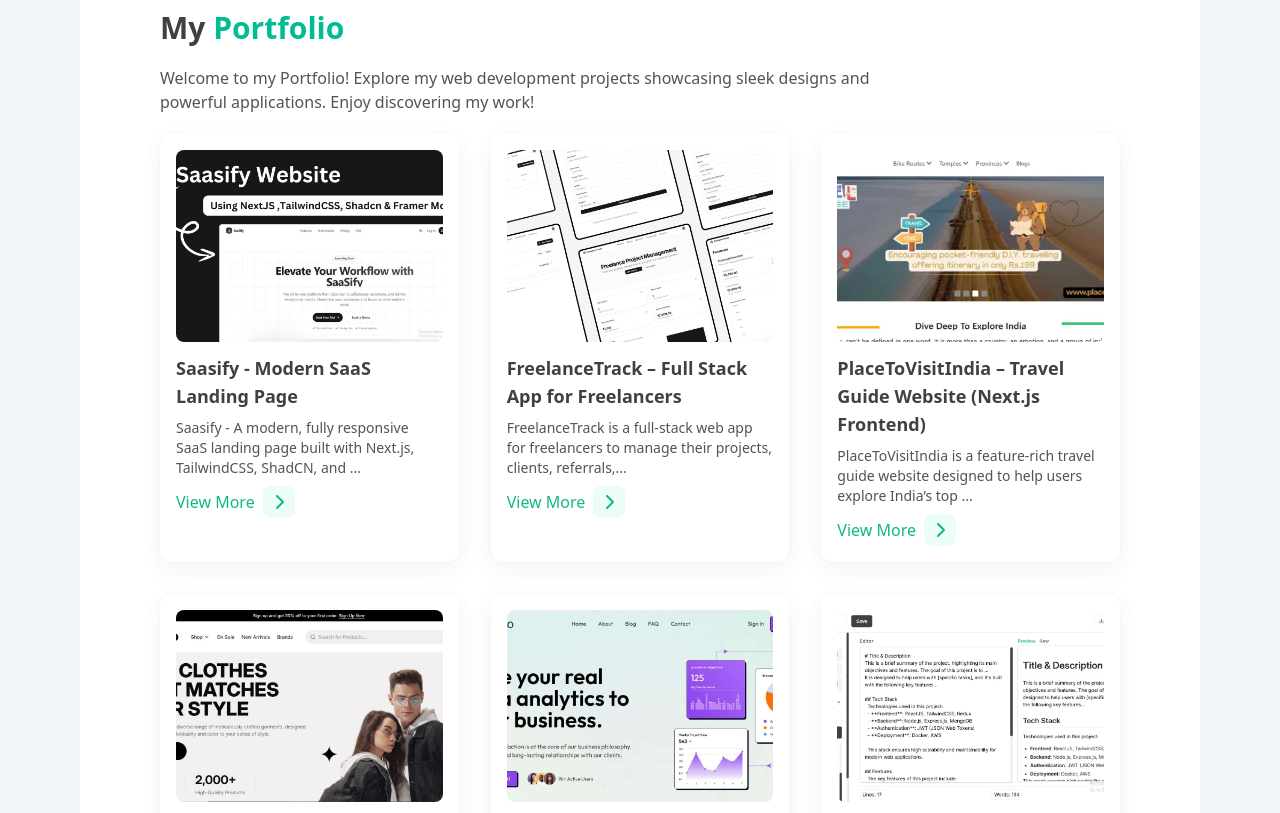
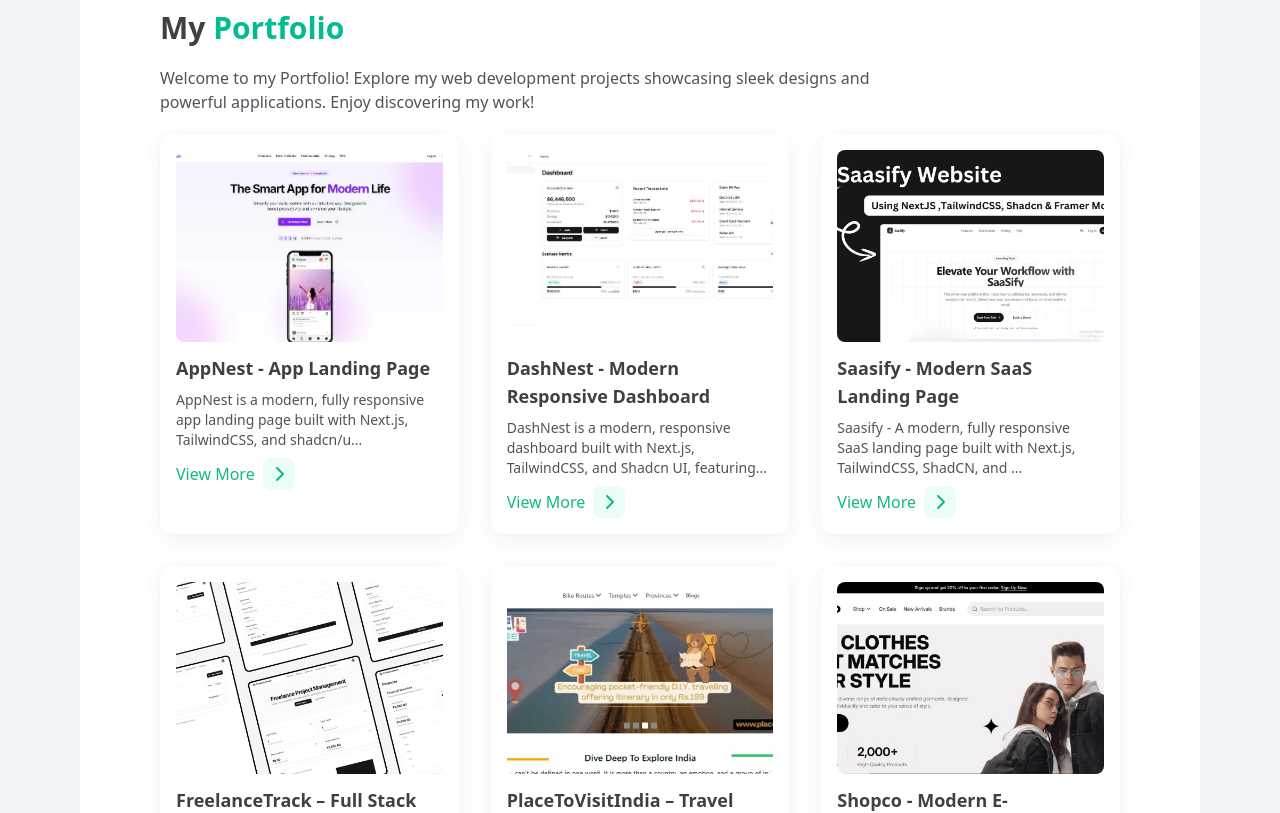
Before and after one commit to pawantech12/pawan-kumavat-personal-portfolio, a React (Vite) app in the folder client/: page / in a window 1280 px wide. Shown: the part 3680-4493 px from the top of the page. Built offline with nearby package versions, Linux system fonts and the light colour scheme.

Commit message:
added two project portfolio

```diff
--- a/client/src/data/PortfolioData.js
+++ b/client/src/data/PortfolioData.js
@@ -13,8 +13,26 @@ import portfolio12 from "../img/portfolio12.webp";
 import portfolio13 from "../img/portfolio13.webp";
 import portfolio14 from "../img/portfolio14.webp";
 import portfolio15 from "../img/portfolio15.webp";
+import portfolio16 from "../img/portfolio16.webp";
+import portfolio17 from "../img/portfolio17.webp";
 
 const PortfolioData = [
+  {
+    id: 17,
+    title: "AppNest - App Landing Page",
+    image: portfolio17,
+    description:
+      "AppNest is a modern, fully responsive app landing page built with Next.js, TailwindCSS, and shadcn/ui, featuring sleek sections like hero, features, pricing, testimonials, FAQ, and more — perfect for showcasing any mobile or web application.",
+    link: "https://github.com/pawantech12/appnest-app-landing-website",
+  },
+  {
+    id: 16,
+    title: "DashNest - Modern Responsive Dashboard",
+    image: portfolio16,
+    description:
+      "DashNest is a modern, responsive dashboard built with Next.js, TailwindCSS, and Shadcn UI, featuring analytics, chat, meetings, invoices, projects, payments, and more — designed for seamless management and user experience.",
+    link: "https://github.com/pawantech12/dashnest-dashboard",
+  },
   {
     id: 14,
     title: "Saasify - Modern SaaS Landing Page",
```
Also changed, not shown: client/src/img/portfolio16.webp (added), client/src/img/portfolio17.webp (added).
